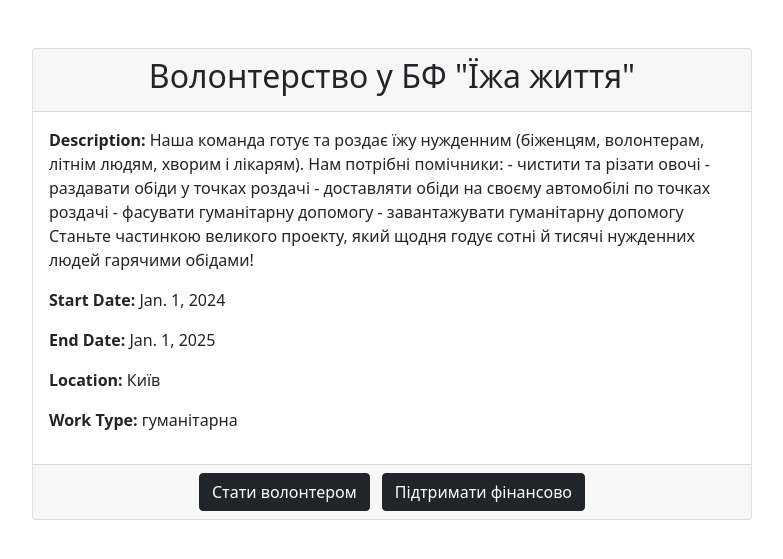
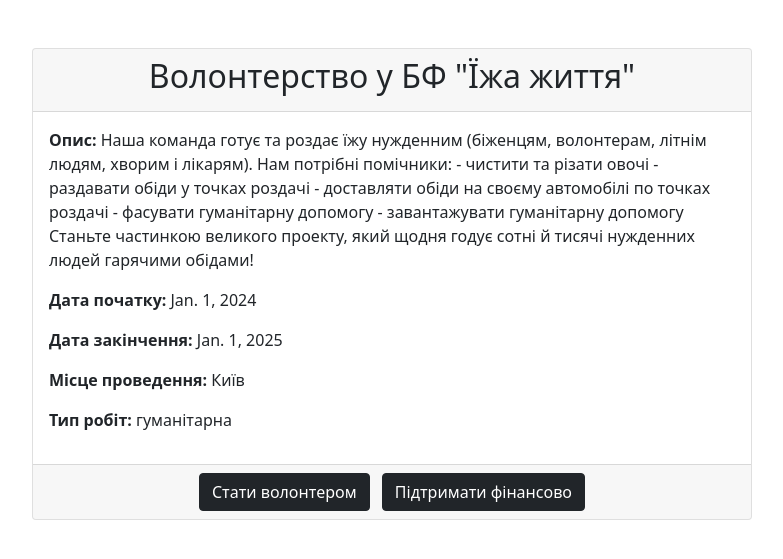
Before and after one commit to trolchiha/MPIS-olenatrotsko, a Django app: page /view-project/3/ in a window 1280 px wide. Shown: the part 56-615 px from the top of the page, without its empty margins (248-1031 px from the left). Run offline with Django 5.2, Linux system fonts and the light colour scheme; data comes from the database, SQL or seed files in the repository; both versions use the stored data as it was after the commit.

Commit message:
small changes

```diff
--- a/website/main/templates/main/create_task.html
+++ b/website/main/templates/main/create_task.html
@@ -3,7 +3,7 @@
 {% load crispy_forms_tags %} {% block content %}
 <form method="post">
     <p><strong>Проєкт:</strong> {{ project.name }}</p>
-    <p><strong>Волонтер:</strong> {{ project.name }}</p>
+    <p><strong>Волонтер:</strong> {{ volunteer.first_name }} {{ volunteer.last_name }}</p>
   {% csrf_token %}
   {{form|crispy}}
   <button type="submit" class="btn btn-success">Призначити</button>
--- a/website/main/templates/main/view_project.html
+++ b/website/main/templates/main/view_project.html
@@ -9,11 +9,11 @@
                     <h2>{{ project.name }}</h2>
                 </div>
                 <div class="card-body">
-                    <p><strong>Description:</strong> {{ project.description }}</p>
-                    <p><strong>Start Date:</strong> {{ project.start_date }}</p>
-                    <p><strong>End Date:</strong> {{ project.end_date }}</p>
-                    <p><strong>Location:</strong> {{ project.location }}</p>
-                    <p><strong>Work Type:</strong> {{ project.work_type }}</p>
+                    <p><strong>Опис:</strong> {{ project.description }}</p>
+                    <p><strong>Дата початку:</strong> {{ project.start_date }}</p>
+                    <p><strong>Дата закінчення:</strong> {{ project.end_date }}</p>
+                    <p><strong>Місце проведення:</strong> {{ project.location }}</p>
+                    <p><strong>Тип робіт:</strong> {{ project.work_type }}</p>
                 </div>
                 {% if user == project.coordinator or perms.main.update_project %}
                 <div class="card-footer d-flex flex-row justify-content-left">
--- a/website/main/views.py
+++ b/website/main/views.py
@@ -1,8 +1,8 @@
 import datetime
 from django.http import HttpResponseForbidden, HttpResponseRedirect
 from django.shortcuts import get_object_or_404, render, redirect
+from django.contrib.auth import login, logout
 from django.contrib.auth.models import User, Group
-from django.contrib.auth import login, logout, authenticate
 from django.contrib.auth.decorators import login_required, permission_required
 from django.urls import reverse
 from .models import Project, ProjectVolunteer, Task, Volunteer, Application
@@ -79,15 +79,6 @@ def create_project(request):
         form = ProjectForm()
     return render(request, 'main/create_project.html', {'form': form})
 
-def view_project(request, project_id):
-    project = get_object_or_404(Project, id=project_id)
-    if request.user.is_authenticated:
-        application = Application.objects.filter(project=project, applicant=request.user).first()
-    else:
-        application = None
-    return render(request, 'main/view_project.html', {'project': project, 'application': application})
-
-
 @login_required(login_url='/login')
 @permission_required("main.add_project", login_url="/login", raise_exception=True)
 def update_project(request, project_id):
@@ -107,7 +98,37 @@ def update_project(request, project_id):
 
     return render(request, 'main/update_project.html', {'form': form, 'project': project})
 
+def view_project(request, project_id):
+    project = get_object_or_404(Project, id=project_id)
+    if request.user.is_authenticated:
+        application = Application.objects.filter(project=project, applicant=request.user).first()
+    else:
+        application = None
+    return render(request, 'main/view_project.html', {'project': project, 'application': application})
+
+def search_project(request):
+    if request.method == "POST":
+        search_text = request.POST['search_text']
+    else:
+        search_text = ''
+    projects = Project.objects.filter(name__contains=search_text)
+    return render(request, 'main/home.html', {'projects': projects})
+
 @login_required(login_url='/login')
+@permission_required("main.add_project", login_url="/login", raise_exception=True)
+def view_project_volunteers(request, project_id):
+    project = get_object_or_404(Project, id=project_id)
+    volunteers = ProjectVolunteer.objects.filter(project=project)
+    if request.method == "POST":
+        volunteer_id = request.POST.get("volunteer-id")
+        if volunteer_id:
+            volunteer = ProjectVolunteer.objects.filter(id=volunteer_id).first()
+            volunteer.delete()
+            return redirect('view_project_volunteers', project_id=project_id)
+    return render(request, 'main/view_project_volunteers.html', {'volunteers': volunteers, 'project': project})
+
+@login_required(login_url='/login')
+@permission_required("main.add_application", login_url="/login", raise_exception=True)
 def create_application(request, project_id):
     project = get_object_or_404(Project, id=project_id)
     if request.method == 'POST':
@@ -131,14 +152,6 @@ def delete_application(request, application_id):
         return HttpResponseForbidden("You don't have permission to delete this application.")
     application.delete()
     return redirect('view_applications')
-
-def search_project(request):
-    if request.method == "POST":
-        search_text = request.POST['search_text']
-    else:
-        search_text = ''
-    projects = Project.objects.filter(name__contains=search_text)
-    return render(request, 'main/home.html', {'projects': projects})
 
 @login_required(login_url='/login')
 @permission_required("main.add_project", login_url="/login", raise_exception=True)
@@ -165,19 +178,6 @@ def view_application(request, application_id):
             application.delete()
         return redirect('view_applications')
     return render(request, 'main/view_application.html', {'application': application, 'volunteer': volunteer})
-
-@login_required(login_url='/login')
-@permission_required("main.add_project", login_url="/login", raise_exception=True)
-def view_project_volunteers(request, project_id):
-    project = get_object_or_404(Project, id=project_id)
-    volunteers = ProjectVolunteer.objects.filter(project=project)
-    if request.method == "POST":
-        volunteer_id = request.POST.get("volunteer-id")
-        if volunteer_id:
-            volunteer = ProjectVolunteer.objects.filter(id=volunteer_id).first()
-            volunteer.delete()
-            return redirect('view_project_volunteers', project_id=project_id)
-    return render(request, 'main/view_project_volunteers.html', {'volunteers': volunteers, 'project': project})
 
 @login_required(login_url='/login')
 @permission_required("main.add_project", login_url="/login", raise_exception=True)
--- a/website/website/settings.py
+++ b/website/website/settings.py
@@ -129,5 +129,5 @@ STATIC_URL = 'static/'
 
 DEFAULT_AUTO_FIELD = 'django.db.models.BigAutoField'
 
-LOGIN_REDIRECT_URL = '/home'
+LOGIN_REDIRECT_URL = '/'
 LOGOUT_REDIRECT_URL = '/'
```
Also changed, not shown: website/db.sqlite3, website/main/forms.py (line endings or trailing spaces), website/main/urls.py (line endings or trailing spaces).
